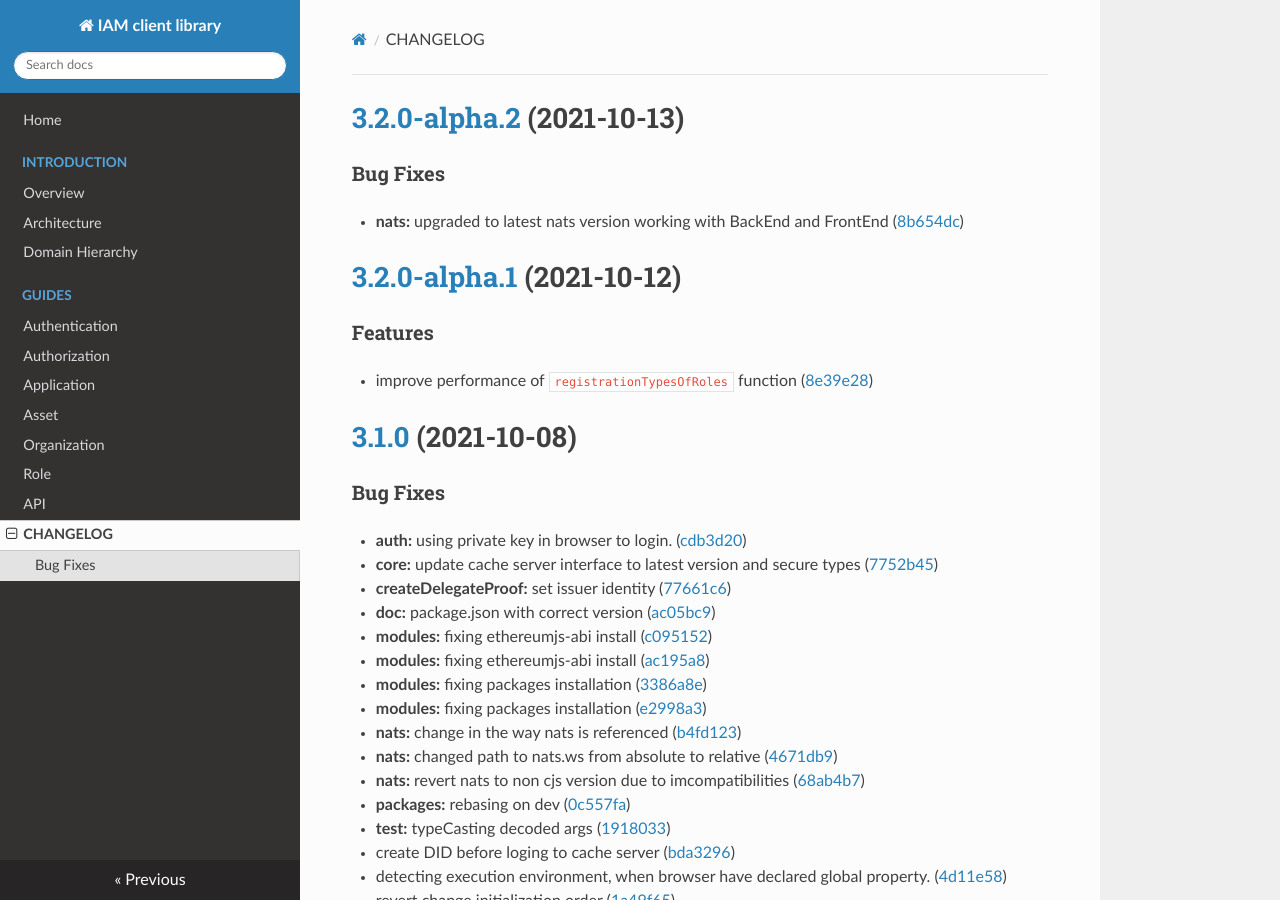
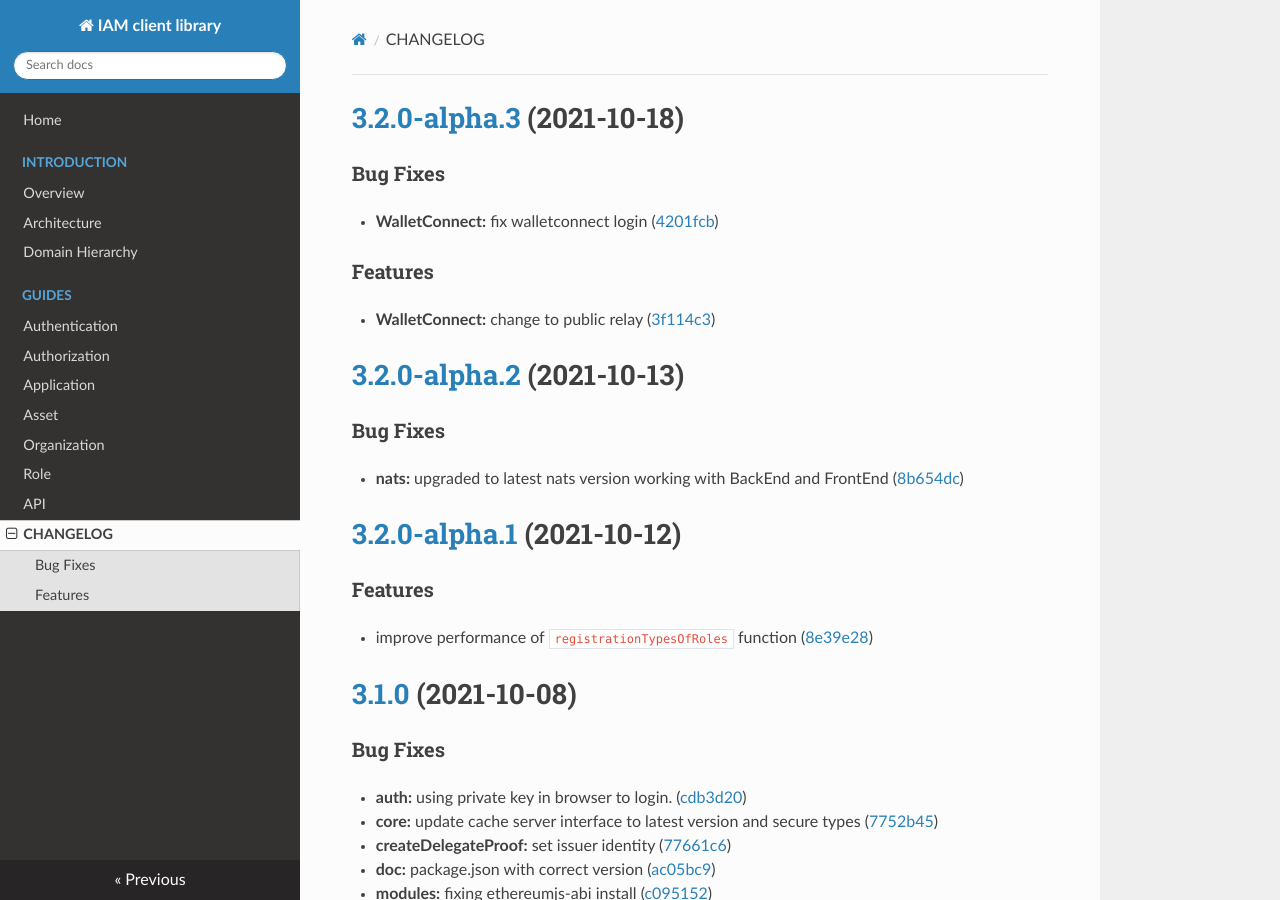
Before and after one commit to energywebfoundation/iam-client-lib, an MkDocs documentation site: the page built from docs/CHANGELOG.md, in a window 1280 px wide and 900 px high. Built offline with MkDocs 1.6.1, drawn with Linux system fonts in a browser that asks for light colours; nearby versions of some CDN libraries.

Commit message:
chore(release): 3.2.0-alpha.3 [skip ci]
# [3.2.0-alpha.3](https://github.com/energywebfoundation/iam-client-lib/compare/v3.2.0-alpha.2...v3.2.0-alpha.3) (2021-10-18)

### Bug Fixes

* **WalletConnect:** fix walletconnect login ([4201fcb](https://github.com/energywebfoundation/iam-client-lib/commit/4201fcb491d21f0bdc242027dd56cd53ffada4e3))

### Features

* **WalletConnect:** change to public relay ([3f114c3](https://github.com/energywebfoundation/iam-client-lib/commit/3f114c32ca35c262e30cd4bc437a9c6d0a8c4dac))

```diff
--- a/docs/CHANGELOG.md
+++ b/docs/CHANGELOG.md
@@ -1,3 +1,15 @@
+# [3.2.0-alpha.3](https://github.com/energywebfoundation/iam-client-lib/compare/v3.2.0-alpha.2...v3.2.0-alpha.3) (2021-10-18)
+
+
+### Bug Fixes
+
+* **WalletConnect:** fix walletconnect login ([4201fcb](https://github.com/energywebfoundation/iam-client-lib/commit/4201fcb491d21f0bdc242027dd56cd53ffada4e3))
+
+
+### Features
+
+* **WalletConnect:** change to public relay ([3f114c3](https://github.com/energywebfoundation/iam-client-lib/commit/3f114c32ca35c262e30cd4bc437a9c6d0a8c4dac))
+
 # [3.2.0-alpha.2](https://github.com/energywebfoundation/iam-client-lib/compare/v3.2.0-alpha.1...v3.2.0-alpha.2) (2021-10-13)
 
 
--- a/package.json
+++ b/package.json
@@ -1,6 +1,6 @@
 {
     "name": "iam-client-lib",
-    "version": "3.2.0-alpha.2",
+    "version": "3.2.0-alpha.3",
     "description": "Library for Decentralized Identity and Access Management",
     "main": "dist/iam-client-lib.js",
     "module": "dist/iam-client-lib.esm.js",
```
